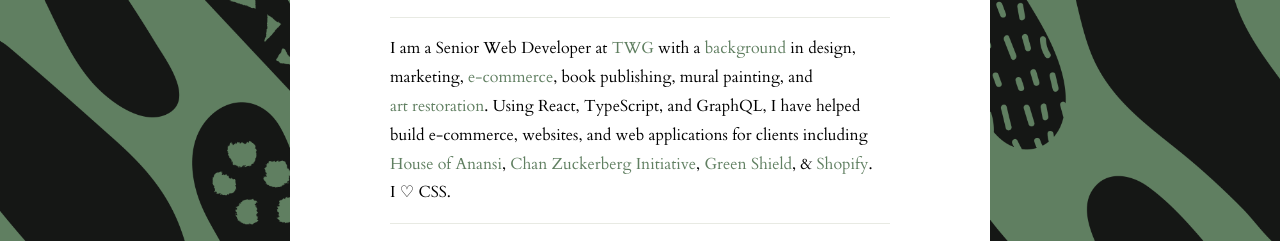
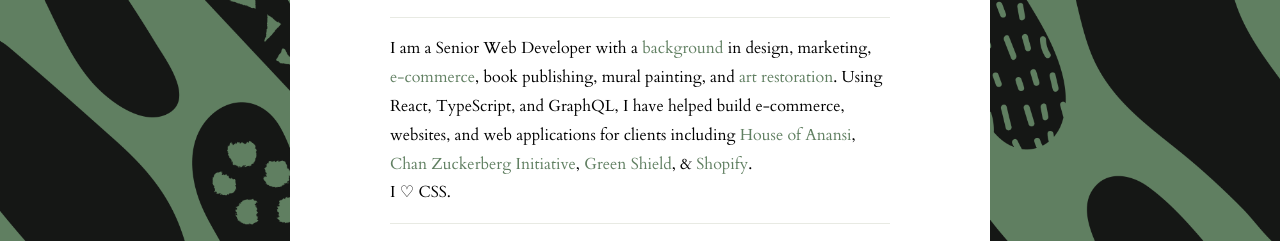
Before and after one commit to CarolynMcNeillie/carolyn-mcneillie-2021, a Gatsby site: page / in a window 1280 px wide. Shown: the part 530-771 px from the top of the page. Built offline with nearby package versions, Linux system fonts and the light colour scheme; Gatsby itself is replaced by a stand-in of ours.

Commit message:
Update copy on homepage

```diff
--- a/src/pages/index.js
+++ b/src/pages/index.js
@@ -36,11 +36,7 @@ const IndexPage = () => {
       </div>
       <TextBox>
         <p>
-          I am a Senior Web Developer at{" "}
-          <a href="https://twg.io/" target="_blank" rel="noreferrer">
-            TWG
-          </a>{" "}
-          with a{" "}
+          I am a Senior Web Developer with a{" "}
           <a
             href="https://junocollege.com/blog/alumni-stories-from-publishing-creative-to-frontend-developer"
             target="_blank"
```
